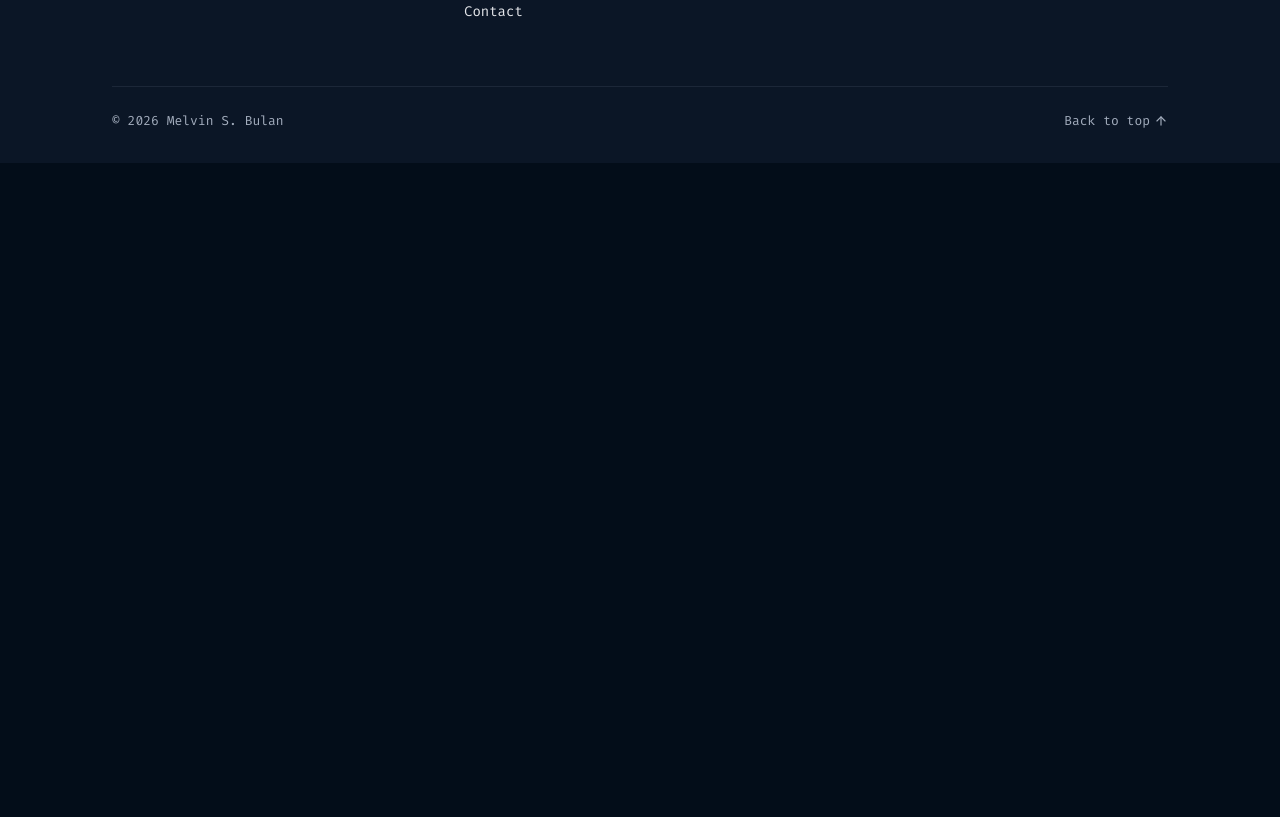
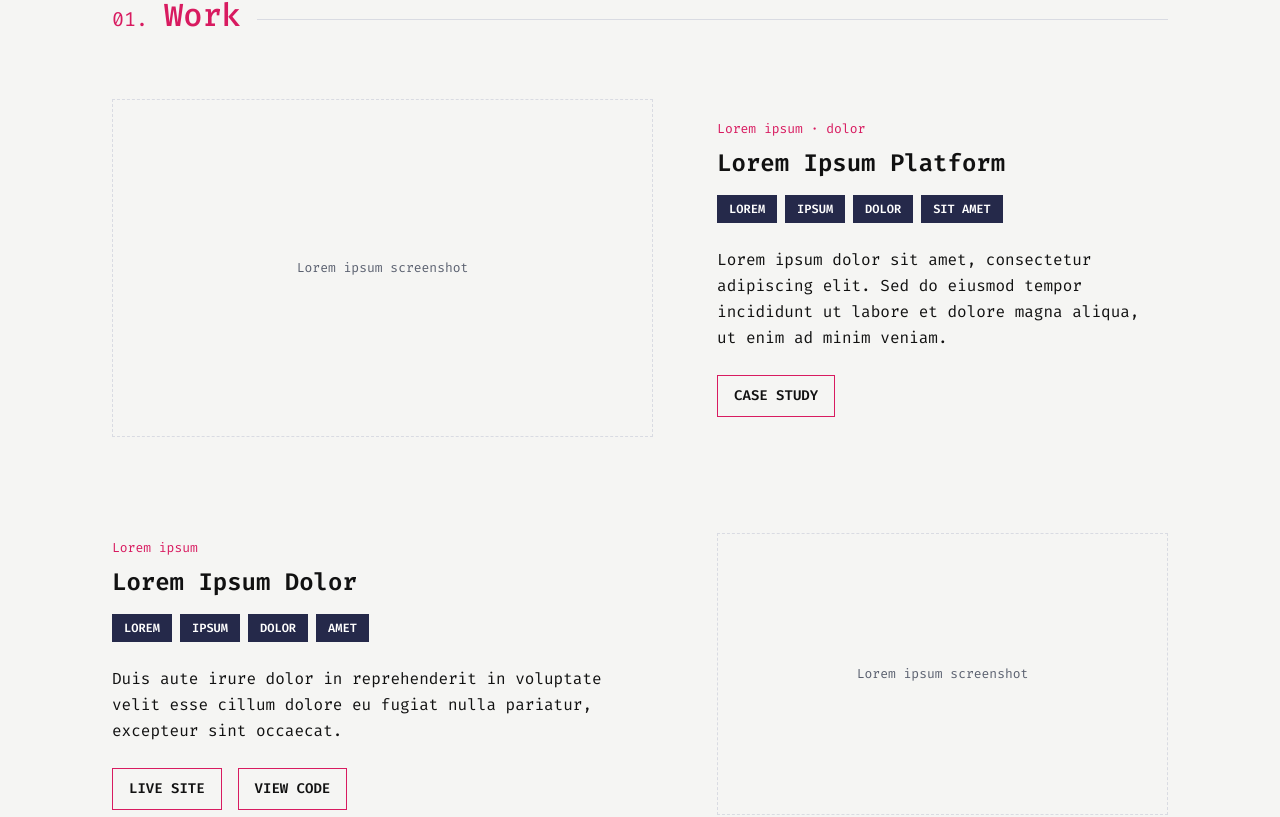
Before and after one commit to melvinbulan17/my-portfolio, a Next.js app: page / in a window 1280 px wide. Shown: the part 1011-1828 px from the top of the page. Before the commit the page ends 1174 px from the top, so only its background shows below. Built offline with nearby package versions, Linux system fonts and the light colour scheme; no server answers.

Commit message:
Add work section with project cards (#12)
Adds the Work section, project cards that alternate sides, placeholder content, and unit tests. The hero now fills the first screen on its own, with the marquee just below it.

```diff
--- a/src/app/page.tsx
+++ b/src/app/page.tsx
@@ -1,14 +1,16 @@
 import { Hero } from "@/components/sections/Hero";
 import { Marquee } from "@/components/sections/Marquee";
-import { disciplines, hero, terminalLines } from "@/content/site";
+import { Work } from "@/components/sections/Work";
+import { disciplines, hero, projects, terminalLines } from "@/content/site";
 
 export default function Home() {
   return (
     <main className="flex-1">
       <div className="flex flex-col lg:min-h-[calc(100dvh-6rem)]">
         <Hero {...hero} terminalLines={terminalLines} />
-        <Marquee items={disciplines} />
       </div>
+      <Marquee items={disciplines} />
+      <Work projects={projects} />
     </main>
   );
 }
--- /dev/null
+++ b/src/components/sections/ProjectCard.tsx
@@ -0,0 +1,57 @@
+import Image from "next/image";
+
+import { Button } from "@/components/ui/Button";
+import { TagList } from "@/components/ui/Tag";
+import { cn } from "@/lib/cn";
+import type { Project } from "@/types/site";
+
+export type ProjectCardProps = Project & {
+  flip?: boolean;
+};
+
+export function ProjectCard({
+  kicker,
+  title,
+  tags,
+  summary,
+  image,
+  actions,
+  flip,
+}: ProjectCardProps) {
+  return (
+    <article className="grid grid-cols-[1.2fr_1fr] items-center gap-16 max-[760px]:grid-cols-1 max-[760px]:gap-8">
+      <div
+        className={cn(
+          "relative grid aspect-[16/10] place-items-center overflow-hidden text-[13px] text-text-on-paper-muted",
+          !image && "border border-dashed border-line-paper",
+          flip && "min-[761px]:order-2",
+        )}
+      >
+        {image ? (
+          <Image
+            src={image.src}
+            alt={image.alt}
+            fill
+            sizes="(max-width: 760px) 100vw, 600px"
+            className="object-cover"
+          />
+        ) : (
+          "Lorem ipsum screenshot"
+        )}
+      </div>
+      <div>
+        <p className="mb-2 text-[13px]/5 text-accent">{kicker}</p>
+        <h3 className="mb-4 text-[24px]/8 font-semibold">{title}</h3>
+        <TagList tags={tags} className="mb-6" />
+        <p className="mb-6">{summary}</p>
+        <div className="flex flex-wrap gap-4">
+          {actions.map((action) => (
+            <Button key={action.label} href={action.href} onPaper>
+              {action.label}
+            </Button>
+          ))}
+        </div>
+      </div>
+    </article>
+  );
+}
--- /dev/null
+++ b/src/components/sections/Work.tsx
@@ -0,0 +1,29 @@
+import { ProjectCard } from "@/components/sections/ProjectCard";
+import { SectionHeading } from "@/components/ui/SectionHeading";
+import type { Project } from "@/types/site";
+
+export type WorkProps = {
+  projects: Project[];
+};
+
+export function Work({ projects }: WorkProps) {
+  return (
+    <section
+      id="work"
+      className="bg-paper py-32 text-text-on-paper max-[760px]:py-16"
+    >
+      <div className="wrap">
+        <SectionHeading number="01." title="Work" onPaper />
+        <div className="grid gap-24">
+          {projects.map((project, index) => (
+            <ProjectCard
+              key={project.title}
+              {...project}
+              flip={index % 2 === 1}
+            />
+          ))}
+        </div>
+      </div>
+    </section>
+  );
+}
--- a/src/content/site.ts
+++ b/src/content/site.ts
@@ -1,4 +1,4 @@
-import type { NavLink, SocialLink, TerminalLine } from "@/types/site";
+import type { NavLink, Project, SocialLink, TerminalLine } from "@/types/site";
 
 export const siteOwner = "Melvin S. Bulan";
 
@@ -59,3 +59,25 @@ export const disciplines = [
   "Agile delivery",
   "PKI",
 ];
+
+export const projects: Project[] = [
+  {
+    kicker: "Lorem ipsum · dolor",
+    title: "Lorem Ipsum Platform",
+    tags: ["Lorem", "Ipsum", "Dolor", "Sit amet"],
+    summary:
+      "Lorem ipsum dolor sit amet, consectetur adipiscing elit. Sed do eiusmod tempor incididunt ut labore et dolore magna aliqua, ut enim ad minim veniam.",
+    actions: [{ label: "Case study", href: "#" }],
+  },
+  {
+    kicker: "Lorem ipsum",
+    title: "Lorem Ipsum Dolor",
+    tags: ["Lorem", "Ipsum", "Dolor", "Amet"],
+    summary:
+      "Duis aute irure dolor in reprehenderit in voluptate velit esse cillum dolore eu fugiat nulla pariatur, excepteur sint occaecat.",
+    actions: [
+      { label: "Live site", href: "#" },
+      { label: "View code", href: "#" },
+    ],
+  },
+];
--- a/src/types/site.ts
+++ b/src/types/site.ts
@@ -12,3 +12,12 @@ export type TerminalLine =
   | { kind: "out"; text: string }
   | { kind: "ok"; text: string; highlight: string }
   | { kind: "gap" };
+
+export type Project = {
+  kicker: string;
+  title: string;
+  tags: string[];
+  summary: string;
+  image?: { src: string; alt: string };
+  actions: NavLink[];
+};
--- /dev/null
+++ b/tests/unit/components/sections/ProjectCardTest.tsx
@@ -0,0 +1,55 @@
+import { render, screen } from "@testing-library/react";
+import { describe, expect, it } from "vitest";
+
+import { ProjectCard } from "@/components/sections/ProjectCard";
+
+const project = {
+  kicker: "Project lead · QA",
+  title: "Signing Portal",
+  tags: ["Next.js", "Playwright"],
+  summary: "A portal for signing documents.",
+  actions: [
+    { label: "Live site", href: "https://example.com" },
+    { label: "View code", href: "https://github.com/example" },
+  ],
+};
+
+describe("ProjectCard", () => {
+  it("renders the title, tags, summary and every action", () => {
+    render(<ProjectCard {...project} />);
+
+    expect(
+      screen.getByRole("heading", { level: 3, name: "Signing Portal" }),
+    ).toBeInTheDocument();
+    expect(screen.getAllByRole("listitem")).toHaveLength(2);
+    expect(
+      screen.getByText("A portal for signing documents."),
+    ).toBeInTheDocument();
+    expect(screen.getByRole("link", { name: "View code" })).toHaveAttribute(
+      "href",
+      "https://github.com/example",
+    );
+  });
+
+  it("shows a placeholder slot until a screenshot exists", () => {
+    render(<ProjectCard {...project} />);
+
+    expect(screen.getByText("Lorem ipsum screenshot")).toBeInTheDocument();
+  });
+
+  it("shows the screenshot with its alt text when given one", () => {
+    render(
+      <ProjectCard
+        {...project}
+        image={{ src: "/images/portal.png", alt: "Signing portal dashboard" }}
+      />,
+    );
+
+    expect(
+      screen.getByRole("img", { name: "Signing portal dashboard" }),
+    ).toBeInTheDocument();
+    expect(
+      screen.queryByText("Lorem ipsum screenshot"),
+    ).not.toBeInTheDocument();
+  });
+});
--- /dev/null
+++ b/tests/unit/components/sections/WorkTest.tsx
@@ -0,0 +1,26 @@
+import { render, screen } from "@testing-library/react";
+import { describe, expect, it } from "vitest";
+
+import { Work } from "@/components/sections/Work";
+
+const project = (title: string) => ({
+  kicker: "Lorem ipsum",
+  title,
+  tags: ["Lorem"],
+  summary: "Lorem ipsum dolor sit amet.",
+  actions: [{ label: "Case study", href: "#" }],
+});
+
+describe("Work", () => {
+  it("is the #work section with a heading and one card per project", () => {
+    const { container } = render(
+      <Work projects={[project("First"), project("Second")]} />,
+    );
+
+    expect(container.querySelector("section#work")).not.toBeNull();
+    expect(
+      screen.getByRole("heading", { level: 2, name: "Work" }),
+    ).toBeInTheDocument();
+    expect(screen.getAllByRole("article")).toHaveLength(2);
+  });
+});
```
